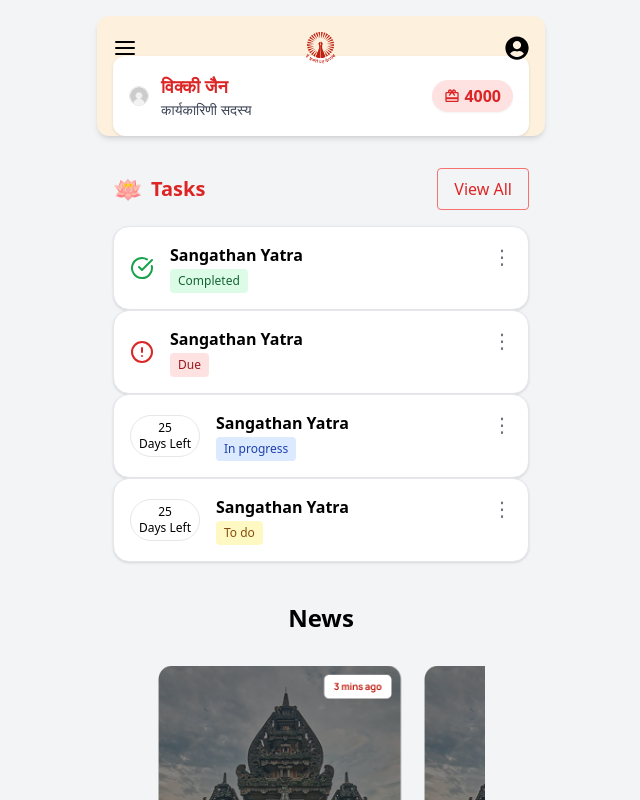
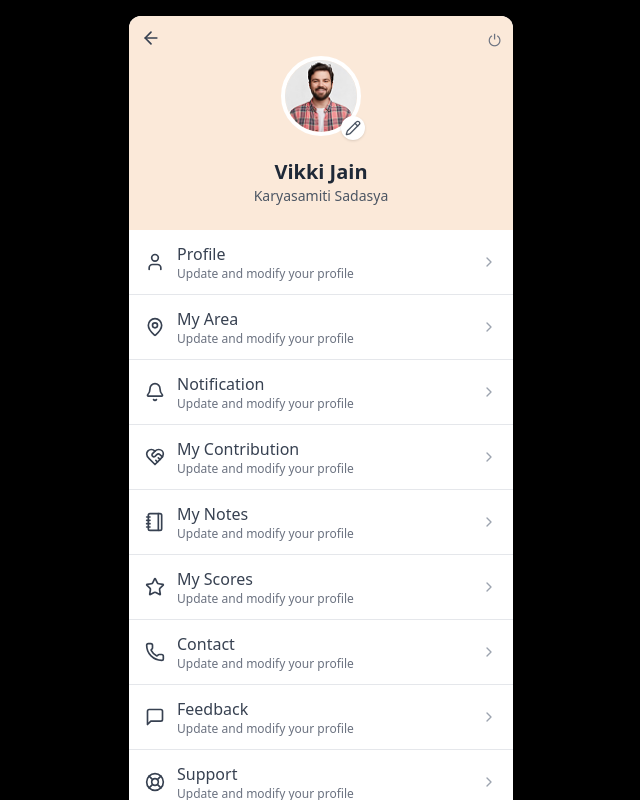
Before and after one commit to MohiniBhimtay14/UI_Create, a React (Vite) app: page /profile in a window 1280 px wide. Shown: the top 800 px of the page, without its empty margins (319-959 px from the left). Built offline with nearby package versions, Linux system fonts and the light colour scheme.

Commit message:
profile page create

```diff
--- a/package.json
+++ b/package.json
@@ -15,6 +15,7 @@
     "react": "^19.0.0",
     "react-dom": "^19.0.0",
     "react-icons": "^5.5.0",
+    "react-router-dom": "^7.5.3",
     "tailwind-scrollbar": "^3.1.0"
   },
   "devDependencies": {
--- a/src/App.jsx
+++ b/src/App.jsx
@@ -1,34 +1,38 @@
+import { BrowserRouter as Router, Routes, Route } from "react-router-dom";
 import Header from "./components/Header";
 import Tabs from "./components/Tabs";
 import NavBar from "./components/NavBar";
-import Banner from "./components/UpdatesSection";
+import UpdatesSection from "./components/UpdatesSection";
 import Events from "./components/Events";
-import UpdatesSection from "./components/UpdatesSection";
 import Birthday from "./components/Birthday";
 import QuickApp from "./components/QuickApp";
+import ProfilePage from "./components/ProfilePage"; // ✅ import your profile page
 
 import './index.css';
 
-// import other components...
-
 export default function App() {
   return (
+    <Router>
+      <Routes>
+        {/* Main App Route */}
+        <Route
+          path="/"
+          element={
             <div className="bg-gray-100 min-h-screen">
-      {/* <h1 className="text-4xl font-bold text-red-500">Hello Tailwind</h1> */}
-
               <Header />
               <Tabs />
               <NavBar />
-      {/* <Banner /> */}
               <Events />
               <UpdatesSection />
               <Birthday />
               <QuickApp />
+            </div>
+          }
+        />
 
-
-
-
-      {/* Add other sections like <Updates />, <Birthdays />, <QuickLinks /> */}
-    </div>
+        {/* Profile Page Route */}
+        <Route path="/profile" element={<ProfilePage />} />
+      </Routes>
+    </Router>
   );
 }
--- a/src/components/Header.jsx
+++ b/src/components/Header.jsx
@@ -2,11 +2,13 @@ import React from "react";
 import { FaUserCircle } from "react-icons/fa";
 import { FiMenu } from "react-icons/fi";
 import { MdOutlineCardGiftcard } from "react-icons/md";
-
+import { useNavigate } from "react-router-dom"; // ✅ import navigate
 
 export default function UserCard() {
+  const navigate = useNavigate(); // ✅ hook
+
   return (
-    <div className="w-full  bg-gray-100 flex items-start justify-center p-4">
+    <div className="w-full bg-gray-100 flex items-start justify-center p-4">
       <div className="w-full max-w-md bg-[#fdf0dc] rounded-xl shadow-md relative overflow-hidden">
         {/* Header */}
         <div className="flex items-center justify-between p-4">
@@ -18,14 +20,19 @@ export default function UserCard() {
               className="h-8 mx-auto"
             />
           </div>
-          <FaUserCircle className="text-2xl" />
+
+          {/* ✅ Add onClick to navigate */}
+          <FaUserCircle
+            className="text-2xl cursor-pointer"
+            onClick={() => navigate("/profile")}
+          />
         </div>
 
         {/* Profile Card */}
         <div className="flex items-center justify-between bg-white rounded-xl shadow p-4 mx-4 -mt-6">
-          <div className="flex items-center ">
+          <div className="flex items-center">
             <img
-              src="/Profile.jpg"
+              src="/image.png"
               alt="Profile"
               className="w-5 h-5 rounded-full object-cover border"
             />
--- /dev/null
+++ b/src/components/ProfilePage.jsx
@@ -0,0 +1,103 @@
+import React from "react";
+import {
+  Bell,
+  ChevronRight,
+  LogOut,
+  MapPin,
+  Notebook,
+  Pencil,
+  Settings,
+  Star,
+  ThumbsUp,
+  User,
+  UserCheck,
+  HeartHandshake,
+  Phone,
+  MessageSquare,
+  LifeBuoy,
+  ArrowLeft
+} from "lucide-react";
+import { useNavigate } from "react-router-dom";
+
+const ProfilePage = () => {
+  const navigate = useNavigate();
+
+  const menuItems = [
+    { icon: <User className="w-5 h-5" />, label: "Profile" },
+    { icon: <MapPin className="w-5 h-5" />, label: "My Area" },
+    { icon: <Bell className="w-5 h-5" />, label: "Notification" },
+    { icon: <HeartHandshake className="w-5 h-5" />, label: "My Contribution" },
+    { icon: <Notebook className="w-5 h-5" />, label: "My Notes" },
+    { icon: <Star className="w-5 h-5" />, label: "My Scores" },
+    { icon: <Phone className="w-5 h-5" />, label: "Contact" },
+    { icon: <MessageSquare className="w-5 h-5" />, label: "Feedback" },
+    { icon: <LifeBuoy className="w-5 h-5" />, label: "Support" },
+    { icon: <Settings className="w-5 h-5" />, label: "Settings" },
+  ];
+
+  return (
+    <div className="min-h-screen bg-black p-4 flex justify-center">
+      <div className="w-full max-w-sm bg-white rounded-xl overflow-hidden shadow-lg">
+        {/* Header */}
+        <div className="relative bg-[#FBE9D9] px-6 pt-10 pb-6 text-center">
+          {/* ✅ Back Arrow */}
+          <button
+            onClick={() => navigate(-1)}
+            className="absolute top-3 left-3 text-gray-700 hover:text-black"
+          >
+            <ArrowLeft className="w-5 h-5" />
+          </button>
+
+          {/* Power icon (you can replace ⏻ with an icon if needed) */}
+          <div className="absolute top-3 right-3 text-gray-500">⏻</div>
+
+          <div className="relative inline-block">
+            <img
+              src="./image.png"
+              alt="Profile"
+              className="w-20 h-20 rounded-full mx-auto border-4 border-white"
+            />
+            <button className="absolute -bottom-1 -right-1 bg-white p-1 rounded-full shadow">
+              <Pencil className="w-4 h-4 text-gray-600" />
+            </button>
+          </div>
+          <h2 className="mt-4 font-semibold text-xl text-gray-800">
+            Vikki Jain
+          </h2>
+          <p className="text-sm text-gray-600">Karyasamiti Sadasya</p>
+        </div>
+
+        {/* Menu */}
+        <div className="divide-y">
+          {menuItems.map((item, index) => (
+            <div
+              key={index}
+              className="flex items-center justify-between px-4 py-3 hover:bg-gray-100"
+            >
+              <div className="flex items-center gap-3 text-gray-700">
+                {item.icon}
+                <div>
+                  <p className="font-medium">{item.label}</p>
+                  <p className="text-xs text-gray-500">
+                    Update and modify your profile
+                  </p>
+                </div>
+              </div>
+              <ChevronRight className="w-4 h-4 text-gray-400" />
+            </div>
+          ))}
+        </div>
+
+        {/* Logout Button */}
+        <div className="p-4">
+          <button className="w-full bg-red-600 hover:bg-red-700 text-white font-semibold py-2 rounded-md flex items-center justify-center gap-2">
+            <LogOut className="w-4 h-4" />
+            Log Out
+          </button>
+        </div>
+      </div>
+    </div>
+  );
+};
+
+export default ProfilePage;
```
Also changed, not shown: public/image.png (added), 1 other file (tests, documents, lock files or other folders). Lines whose indentation alone changed are shown as unchanged.
